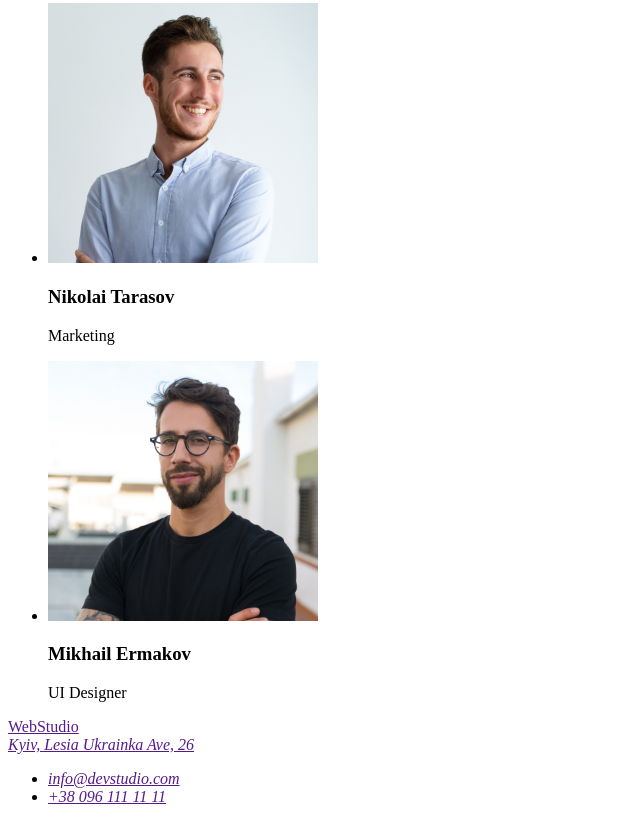
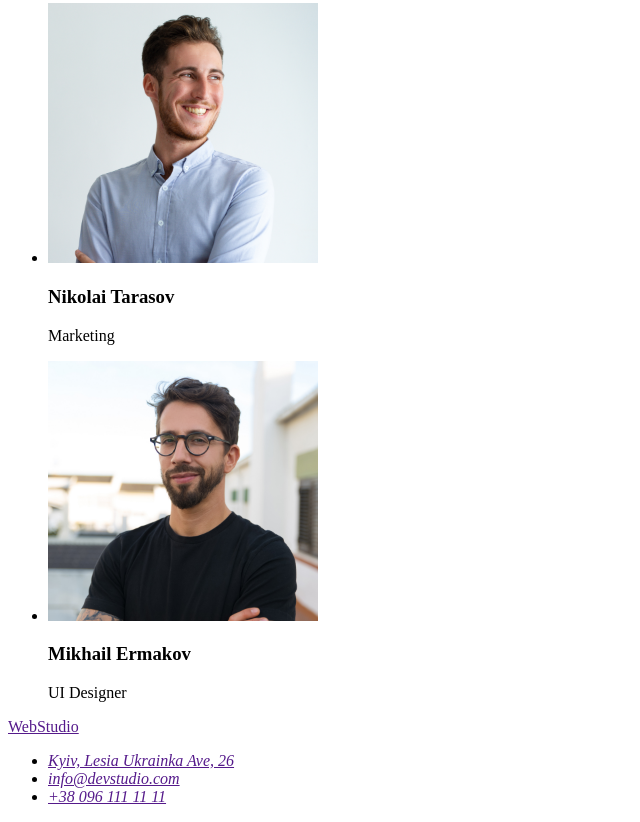
Before and after one commit to Margarita2131/goit-markup-hw-01, a plain HTML site: page index.html in a window 1280 px wide. Shown: the part 2316-3138 px from the top of the page, without its empty margins (0-640 px from the left). Drawn offline with Linux system fonts and the light colour scheme.

Commit message:
Update index.html

```diff
--- a/index.html
+++ b/index.html
@@ -101,8 +101,9 @@
     </a>
 
    <address>
-    <a href="">Kyiv, Lesia Ukrainka Ave, 26</a>
+
     <ul>
+        <li> <a href="">Kyiv, Lesia Ukrainka Ave, 26</a></li>
         <li> <a href="">info@devstudio.com</a></li>
         <li> <a href="">+38 096 111 11 11</a></li>
     </ul>
```
